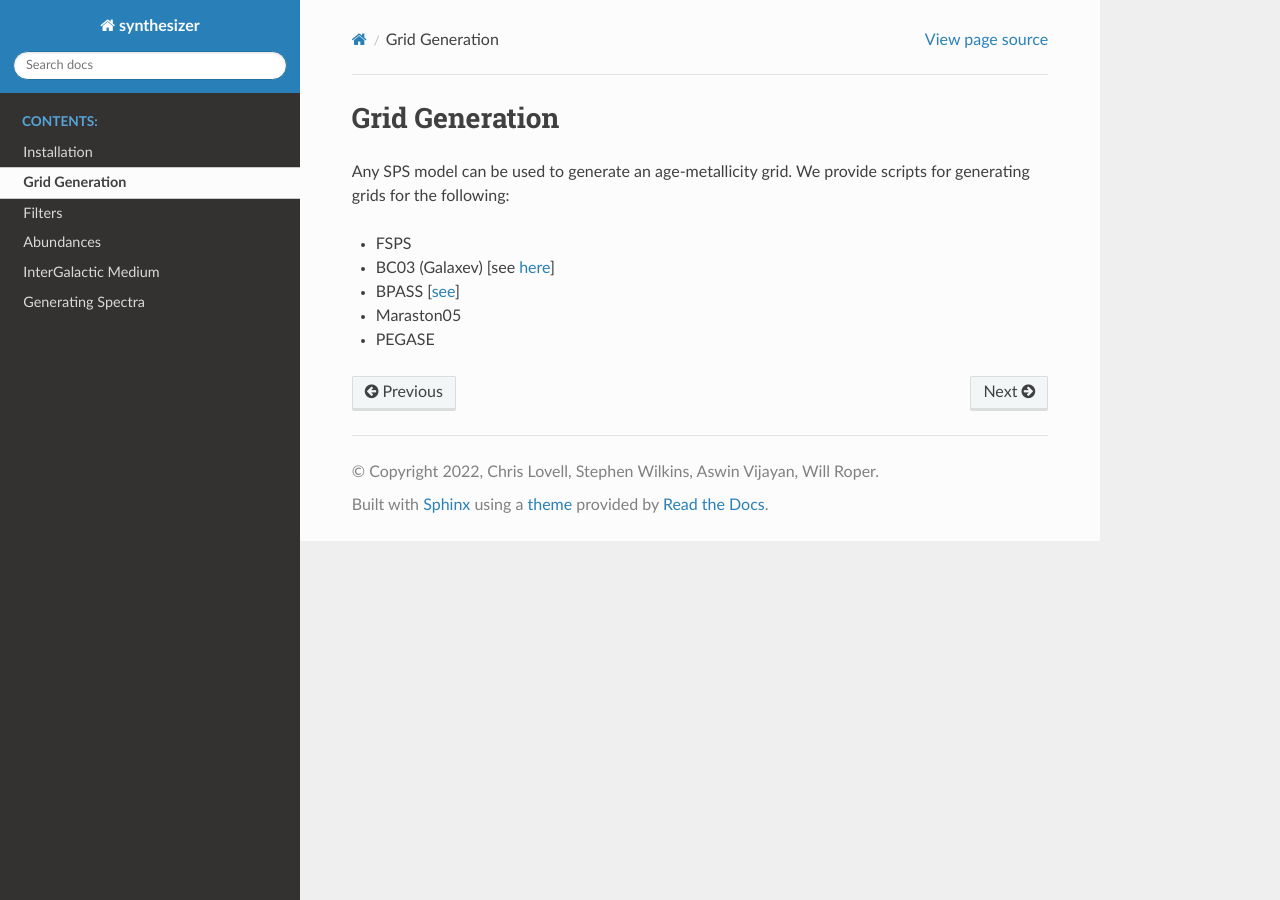
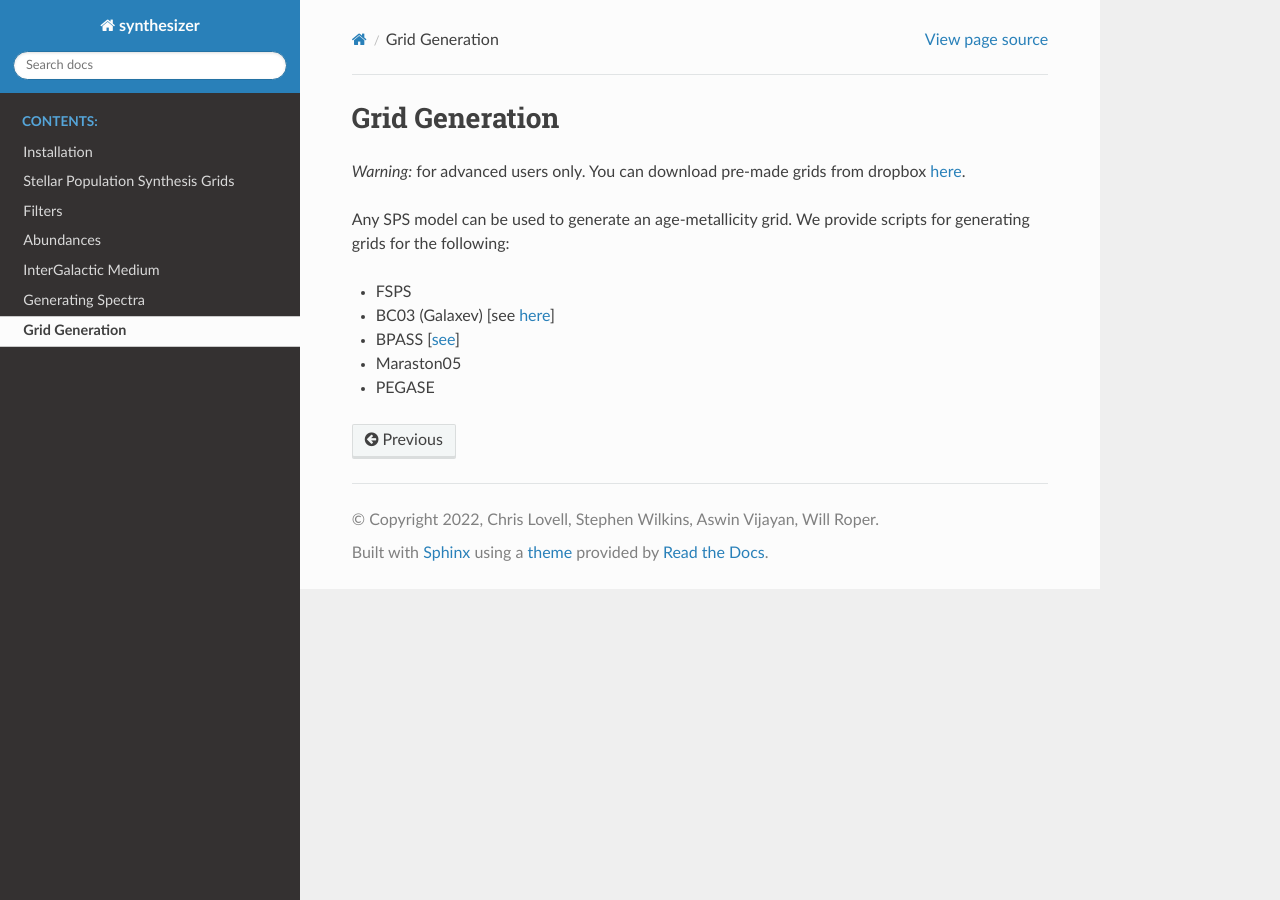
Before and after one commit to tHarvey303/synthesizer, a Sphinx documentation site: the page built from docs/source/grid_generation.rst, in a window 1280 px wide. Built offline with Sphinx 7.4.7 and the Read the Docs theme 2.0.0, drawn with Linux system fonts in a browser that asks for light colours; pages that are not in the unit, such as notebooks, are missing from menus.

Commit message:
added grid loading to docs

```diff
--- a/docs/source/generating_spectra.rst
+++ b/docs/source/cosmo.rst
@@ -10,7 +10,7 @@
 Download data
 -------------
 
-First we need some example simulation data. The ``download_camels.sh`` script will download data from the `CAMELS simulations https://www.camel-simulations.org/`_, a series of small volume simulations using the Simba and Illustris simulation codes.
+First we need some example simulation data. The ``download_camels.sh`` script will download data from the `CAMELS simulations <https://www.camel-simulations.org/>`_, a series of small volume simulations using the Simba and Illustris simulation codes.
 
 ``./download_camels.sh data/ 033``
 
--- a/docs/source/grid_generation.rst
+++ b/docs/source/grid_generation.rst
@@ -1,5 +1,7 @@
 Grid Generation
 ***************
+
+*Warning:* for advanced users only. You can download pre-made grids from dropbox `here <https://www.dropbox.com/sh/ipo6pox1sigjnqt/AADXfPvu7NbiWYiSGiooC_L0a?dl=0>`_.
 
 Any SPS model can be used to generate an age-metallicity grid. We provide scripts for generating grids for the following:
 
--- a/docs/source/index.rst
+++ b/docs/source/index.rst
@@ -13,11 +13,13 @@
    :caption: Contents:
 
    installation
-   grid_generation
+   grids
    filters
    abundances
    igm
-   generating_spectra
+   parametric
+   cosmo
+   grid_generation
 
 
 Contributors
```
Also changed, not shown: docs/source/grids.rst (added, +50 -0 lines).
